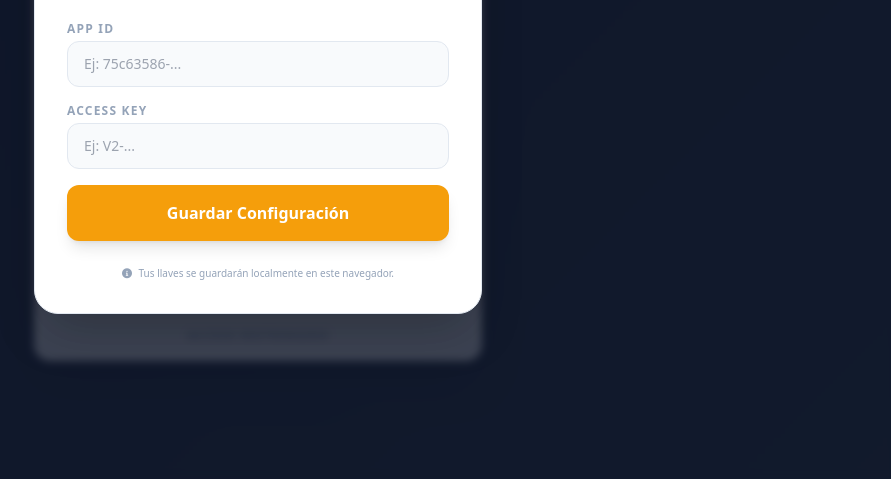
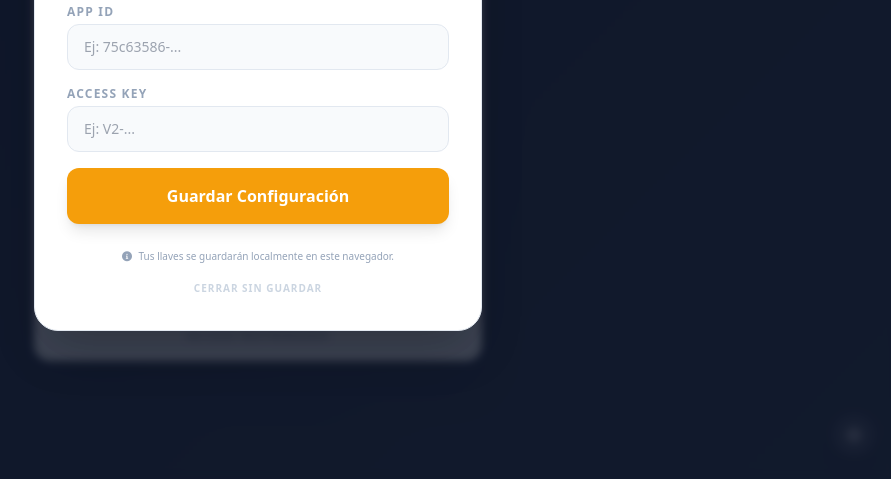
Before and after one commit to bolshevik2099-ai/samanta-lopez, a plain HTML site: page index.html in a window 1280 px wide. Shown: the part 321-800 px from the top of the page, without its empty margins (382-1273 px from the left). Drawn offline with nearby package versions, Linux system fonts and the light colour scheme.

Commit message:
Fix: Añadir botón de configuración manual y mejorar apertura del modal

```diff
--- a/index.html
+++ b/index.html
@@ -110,8 +110,19 @@
                 <i class="fas fa-info-circle mr-1"></i>
                 Tus llaves se guardarán localmente en este navegador.
             </p>
+            <button onclick="closeSetup()"
+                class="w-full mt-4 text-[10px] text-slate-300 hover:text-slate-500 uppercase tracking-widest font-bold transition-all">
+                Cerrar sin guardar
+            </button>
         </div>
     </div>
+
+    <!-- Botón de Configuración Manual (Flotante) -->
+    <button onclick="openSetup()"
+        class="fixed bottom-6 right-6 bg-white/10 hover:bg-white/20 backdrop-blur-md text-white/50 hover:text-white w-10 h-10 rounded-full flex items-center justify-center transition-all shadow-xl z-50 border border-white/10"
+        title="Configurar API">
+        <i class="fas fa-cog"></i>
+    </button>
 
     <script src="./js/config.js"></script>
     <script src="./js/auth.js"></script>
@@ -119,10 +130,23 @@
         // Verificar configuración al cargar
         document.addEventListener('DOMContentLoaded', () => {
             if (!isConfigValid()) {
-                document.getElementById('setup-modal').classList.remove('hidden');
-                document.getElementById('login-form').classList.add('opacity-50', 'pointer-events-none');
+                openSetup();
             }
         });
+
+        function openSetup() {
+            document.getElementById('setup-modal').classList.remove('hidden');
+            document.getElementById('login-form').classList.add('opacity-30', 'pointer-events-none');
+
+            // Pre-llenar si ya existen
+            document.getElementById('setup-app-id').value = localStorage.getItem('APPSHEET_APP_ID') || '';
+            document.getElementById('setup-access-key').value = localStorage.getItem('APPSHEET_ACCESS_KEY') || '';
+        }
+
+        function closeSetup() {
+            document.getElementById('setup-modal').classList.add('hidden');
+            document.getElementById('login-form').classList.remove('opacity-30', 'pointer-events-none');
+        }
 
         function handleSetup() {
             const appId = document.getElementById('setup-app-id').value;
```
